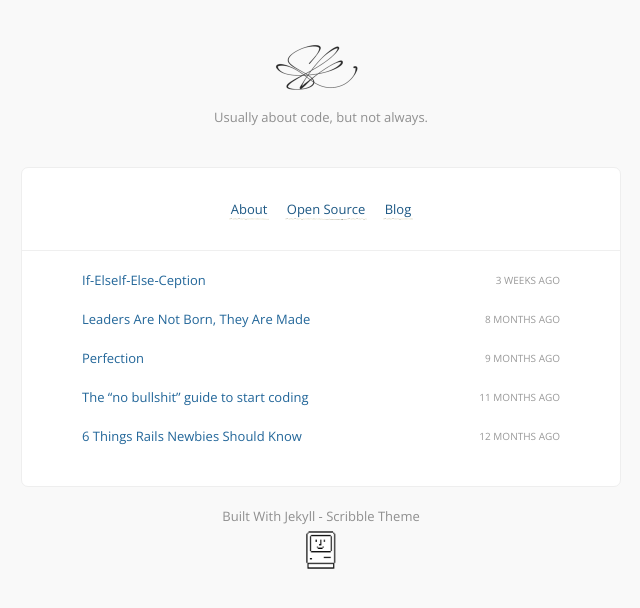
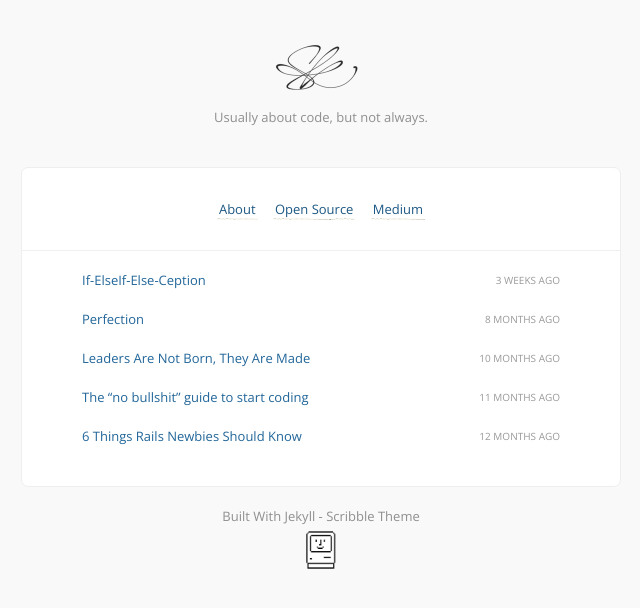
Before and after one commit to swaathi/swaathi.github.io, a Jekyll site: the page built from index.html, in a window 1280 px wide. Shown: the top 608 px of the page, without its empty margins (319-959 px from the left). Built offline with Jekyll 4.4.1, drawn with Linux system fonts in a browser that asks for light colours; comment, search, counter and statistics services are not loaded.

Commit message:
Tiny update

```diff
--- a/_config.yml
+++ b/_config.yml
@@ -14,7 +14,7 @@ links:
     url:          /about
   - name:         Open Source
     url:          /opensource
-  - name:         Blog
+  - name:         Medium
     url:          https://blog.skcript.com
     external:     true
 highlighter:      rouge
--- a/_posts/2015-12-13-leaders-are-not-born-they-are-made.md
+++ b/_posts/2015-10-13-leaders-are-not-born-they-are-made.md
@@ -1,7 +1,7 @@
 ---
 layout: post
 title: Leaders Are Not Born, They Are Made
-date: 2015-12-13 6:00:00 +5:30 GMT
+date: 2015-10-13 6:00:00 +5:30 GMT
 share: y
 ---
 
```
Also changed, not shown: _posts/2015-11-26-perfection.md (renamed from _posts/2015-10-26-perfection.md, +1 -1 lines).
